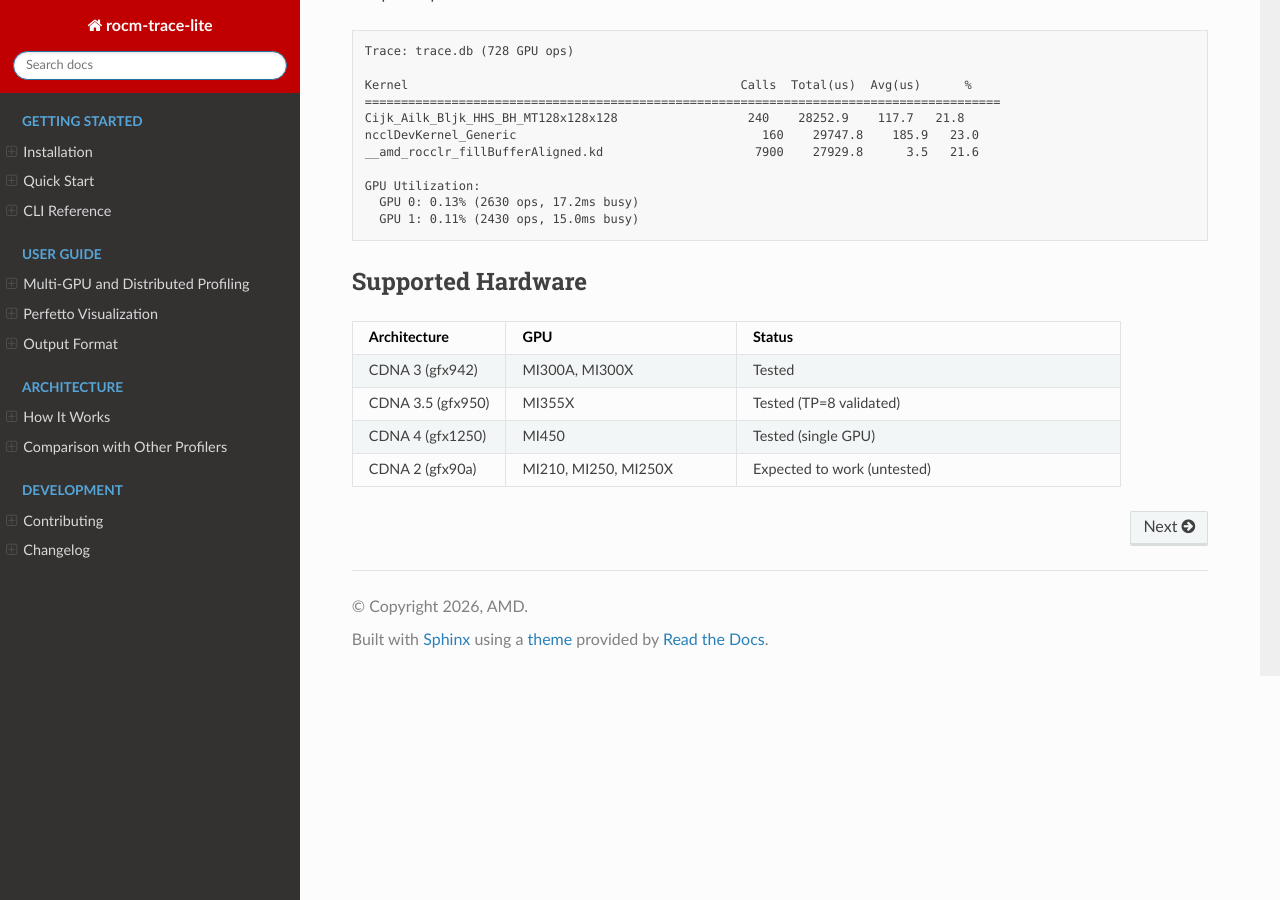
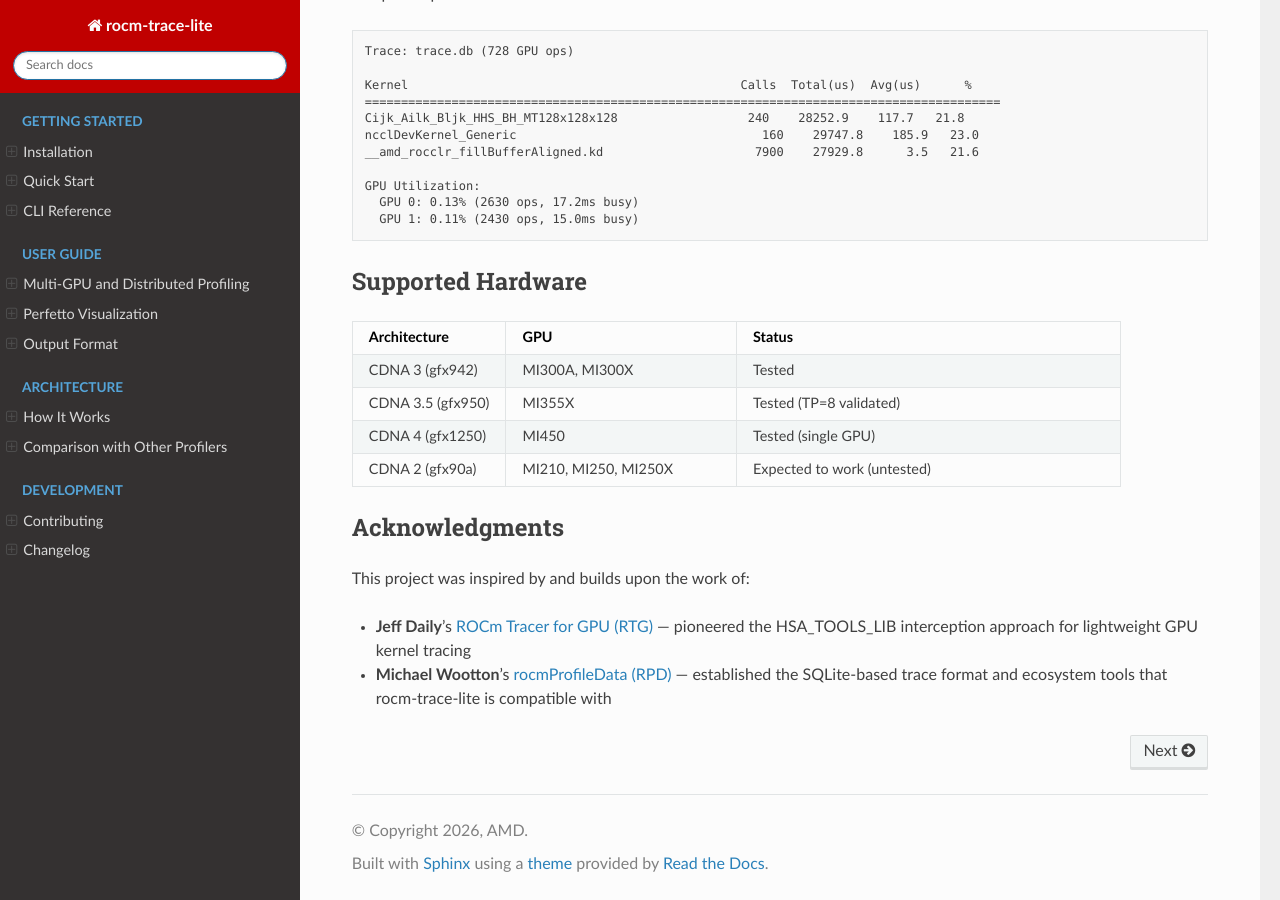
Before and after one commit to sunway513/rocm-trace-lite, a Sphinx documentation site: the page built from docs/index.rst, in a window 1280 px wide and 900 px high, scrolled down 1110 px. Built offline with Sphinx 7.4.7 and the Read the Docs theme 3.1.0, drawn with Linux system fonts in a browser that asks for light colours.

Commit message:
Add acknowledgments to docs site landing page
Co-Authored-By: Claude Opus 4.6 (1M context) <noreply@anthropic.com>

```diff
--- a/docs/index.rst
+++ b/docs/index.rst
@@ -117,6 +117,15 @@ Supported Hardware
    how_it_works
    comparison
 
+Acknowledgments
+----------------
+
+This project was inspired by and builds upon the work of:
+
+- **Jeff Daily**'s `ROCm Tracer for GPU (RTG) <https://github.com/ROCm/rtg_tracer>`_ — pioneered the HSA_TOOLS_LIB interception approach for lightweight GPU kernel tracing
+- **Michael Wootton**'s `rocmProfileData (RPD) <https://github.com/ROCm/rocmProfileData>`_ — established the SQLite-based trace format and ecosystem tools that rocm-trace-lite is compatible with
+
+
 .. toctree::
    :maxdepth: 2
    :caption: Development
```
